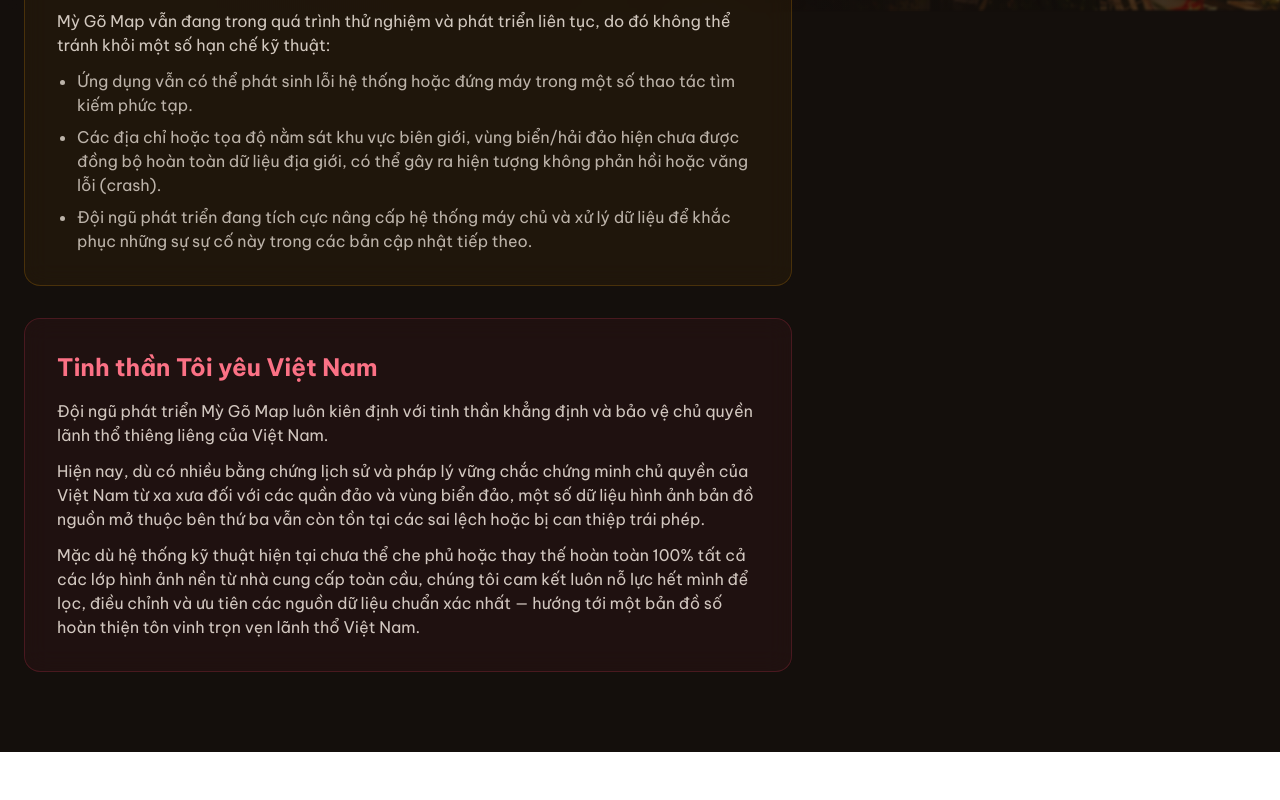
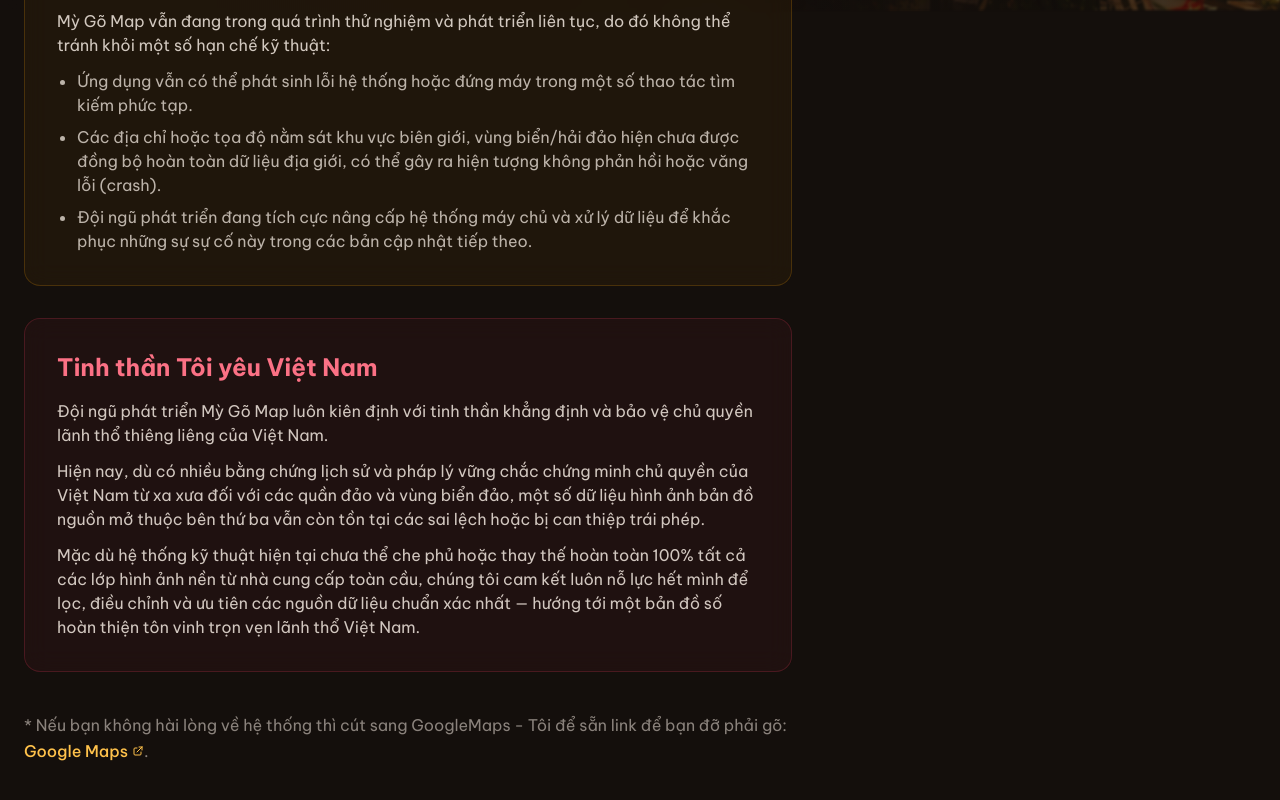
Before and after one commit to DienNH2902/MyGoMap, a Next.js app: page /purpose in a window 1280 px wide. Shown: the part 790-1590 px from the top of the page. Before the commit the page ends 1542 px from the top, so only its background shows below. Built offline with nearby package versions, Linux system fonts and the light colour scheme.

Commit message:
fix: web information

```diff
--- a/src/app/changelog/page.tsx
+++ b/src/app/changelog/page.tsx
@@ -126,7 +126,7 @@
             <section className="rounded-2xl border border-cream/10 bg-white/5 p-6 backdrop-blur-md sm:p-8">
               <div className="mb-6 flex items-center justify-between">
                 <h2 className="text-xl font-bold text-primary flex items-center gap-2 sm:text-2xl">
-                  Danh sách Commits mới nhất
+                  Danh sách Cập nhật mới nhất
                 </h2>
                 {/* <a
                   href="https://github.com/DienNH2902/MyGoMap/commits"
@@ -156,7 +156,7 @@
                             scope="col"
                             className="pb-3 pr-4 font-semibold w-24"
                           >
-                            Commit
+                            Cập nhật
                           </th>
                           <th scope="col" className="pb-3 px-4 font-semibold">
                             Nội dung thay đổi (Message)
--- a/src/app/purpose/page.tsx
+++ b/src/app/purpose/page.tsx
@@ -138,6 +138,34 @@
                 </p>
               </div>
             </section>
+
+            {/* Chú thích thêm dẫn sang Google Maps */}
+            <div className="pt-2 text-md leading-relaxed text-cream/50">
+              * Nếu bạn không hài lòng về hệ thống thì cút sang GoogleMaps - Tôi
+              để sẵn link để bạn đỡ phải gõ:{" "}
+              <a
+                href="https://www.google.com/maps"
+                target="_blank"
+                rel="noopener noreferrer"
+                className="font-medium text-accent-gold hover:underline inline-flex items-center gap-1"
+              >
+                Google Maps
+                <svg
+                  className="w-3 h-3"
+                  fill="none"
+                  stroke="currentColor"
+                  viewBox="0 0 24 24"
+                >
+                  <path
+                    strokeLinecap="round"
+                    strokeLinejoin="round"
+                    strokeWidth={2}
+                    d="M10 6H6a2 2 0 00-2 2v10a2 2 0 002 2h10a2 2 0 002-2v-4M14 4h6m0 0v6m0-6L10 14"
+                  />
+                </svg>
+              </a>
+              .
+            </div>
           </div>
         </div>
       </main>
--- a/src/app/tech-stack/page.tsx
+++ b/src/app/tech-stack/page.tsx
@@ -231,7 +231,7 @@
     desc: "Cây rút tiền tự động của các ngân hàng",
   },
   {
-    name: "Cửa hàng tiện lợi",
+    name: "Tiện lợi",
     icon: "🏪",
     tag: "shop=convenience",
     desc: "Cửa hàng bách hóa, tiệm tiện lợi 24/7 để mua nhu yếu phẩm",
--- a/src/components/layout/Header.tsx
+++ b/src/components/layout/Header.tsx
@@ -101,7 +101,7 @@
           unoptimized
           className="h-10 w-10 object-cover transition-transform group-hover:scale-105"
         /> */}
-        <span className="bg-gradient-to-r from-primary via-accent-gold to-primary bg-[length:200%_auto] bg-clip-text text-xl font-extrabold tracking-tight text-transparent transition-[background-position] duration-700 group-hover:bg-right">
+        <span className="bg-gradient-to-r from-primary via-accent-gold to-primary bg-[length:200%_auto] bg-clip-text text-2xl font-extrabold tracking-tight text-transparent transition-[background-position] duration-700 group-hover:bg-right">
           Mỳ Gõ Map
         </span>
       </Link>
```
